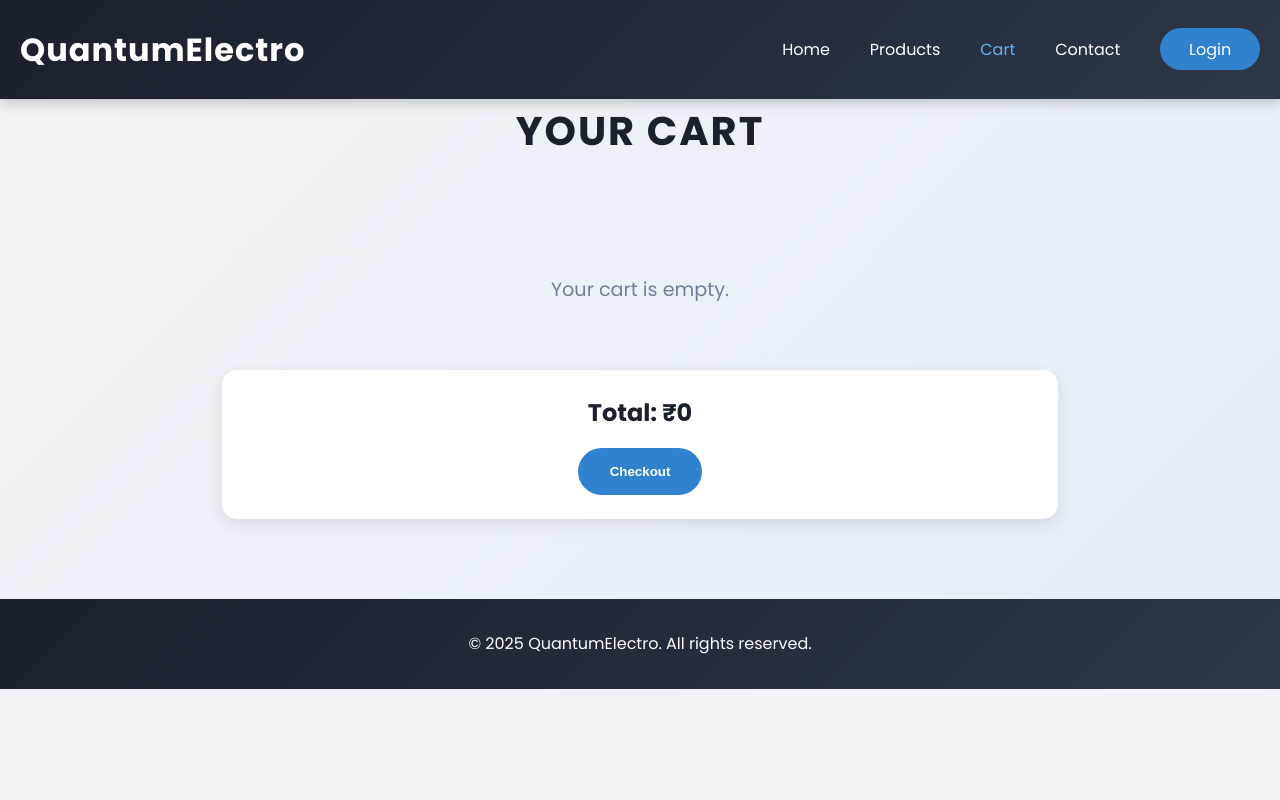
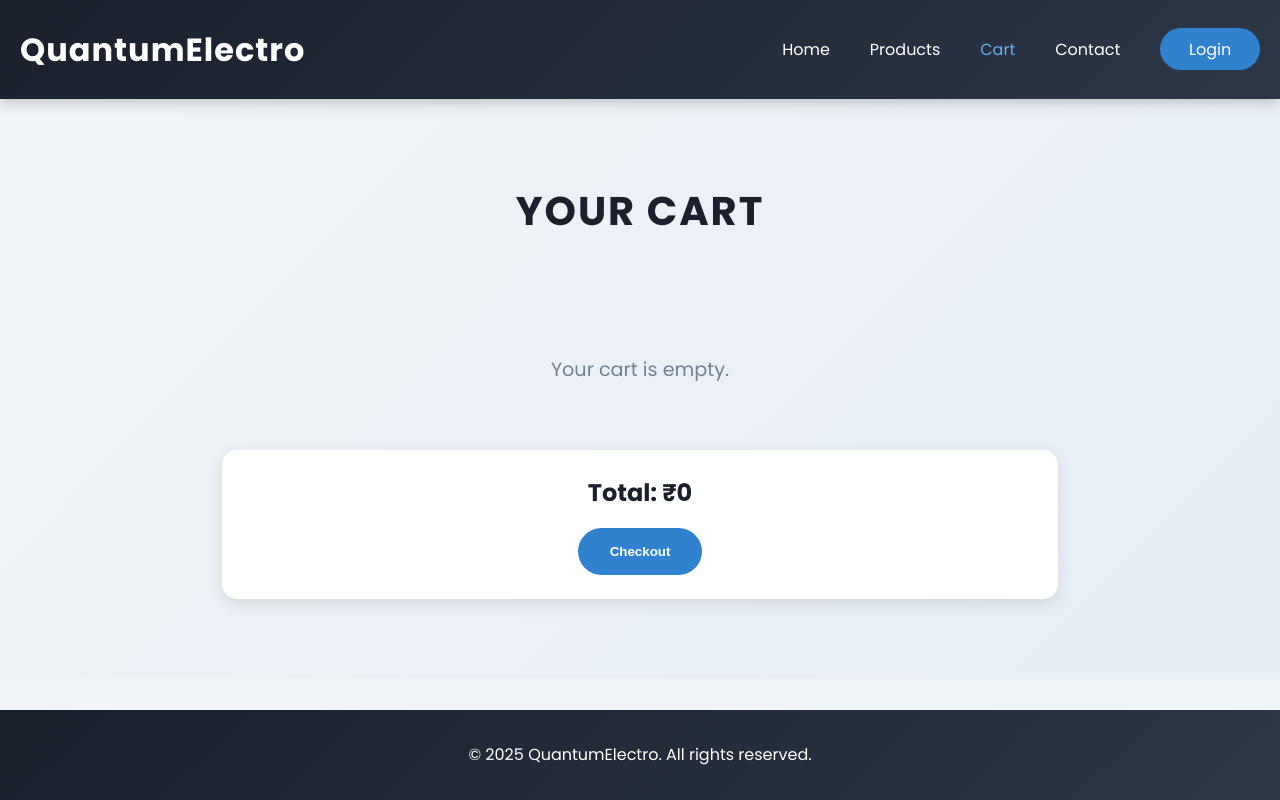
Before and after one commit to Tejasrn252/QuantumElectro, a PHP site: page /cart.html in a window 1280 px wide. Run offline with PHP 8.4, Linux system fonts and the light colour scheme.

Commit message:
Update style.css

```diff
--- a/QuantumElectro/style.css
+++ b/QuantumElectro/style.css
@@ -23,12 +23,19 @@
   transition: all var(--transition-speed) ease-in-out;
 }
 
+html, body {
+  height: 100%;
+}
+
 body {
   font-family: 'Poppins', sans-serif;
   background: var(--light-bg);
   color: var(--dark-color);
   line-height: 1.6;
   overflow-x: hidden;
+  min-height: 100vh;
+  display: flex;
+  flex-direction: column;
 }
 
 .container {
@@ -202,7 +209,7 @@
    ============================================ */
 .products {
   background: linear-gradient(135deg, var(--light-bg), #e6eef6);
-    padding-bottom: 3rem;
+  padding: 5rem 0 3rem;
 }
 
 .section-title {
@@ -236,7 +243,6 @@
   border-radius: 15px;
   text-align: center;
   box-shadow: 0 5px 15px rgba(0, 0, 0, 0.1);
-    transition: all var(--transition-speed) ease-in-out;
   overflow: hidden;
   position: relative;
   animation: cardPop 0.8s ease-out;
@@ -317,7 +323,8 @@
    ============================================ */
 .contact {
   background: linear-gradient(135deg, var(--light-bg), #e6eef6);
-    padding-bottom: 3rem;
+  padding: 5rem 0 3rem;
+  flex-grow: 1;
 }
 
 .contact-container {
@@ -369,7 +376,8 @@
    ============================================ */
 .cart {
   background: linear-gradient(135deg, var(--light-bg), #e6eef6);
-    padding-bottom: 3rem;
+  padding: 5rem 0 3rem;
+  flex-grow: 1;
 }
 
 .cart-container {
@@ -380,7 +388,7 @@
 
 .cart-items {
   display: grid;
-    grid-template-columns: repeat(auto-fit, minmax(300px, 1fr)); /* Adjusted min width for better mobile fit */
+  grid-template-columns: repeat(auto-fit, minmax(300px, 1fr));
   gap: 2rem;
   margin-bottom: 2rem;
 }
@@ -637,6 +645,7 @@
   padding: 2rem 0;
   text-align: center;
   animation: footerSlide 1s ease-in-out;
+  margin-top: auto;
 }
 
 @keyframes footerSlide {
@@ -797,22 +806,17 @@
    Product Detail Page Styles
    ============================================ */
 .product-detail.container {
-    /* Ensure this container centers itself within the page */
   width: 100%;
   max-width: 1280px;
   margin: 0 auto;
   padding: 2rem 20px;
-
-    /* Use Flex to center its contents */
   display: flex;
   flex-direction: column;
   align-items: center;
   justify-content: center;
 }
 
-  /* The actual "card" that holds product info */
 .product-detail.container .product-card {
-    /* Restrict the card’s width and center it */
   width: 100%;
   max-width: 900px;
   margin: 0 auto;
@@ -822,7 +826,6 @@
   box-shadow: 0 5px 15px rgba(0, 0, 0, 0.1);
 }
 
-  /* Layout for the product image & info */
 .product-detail-wrapper {
   display: flex;
   flex-direction: column;
@@ -861,7 +864,6 @@
   margin-bottom: 1rem;
 }
 
-  /* Side-by-side layout on wider screens */
 @media (min-width: 768px) {
   .product-detail-wrapper {
     flex-direction: row;
```
Lines whose indentation alone changed are shown as unchanged.
